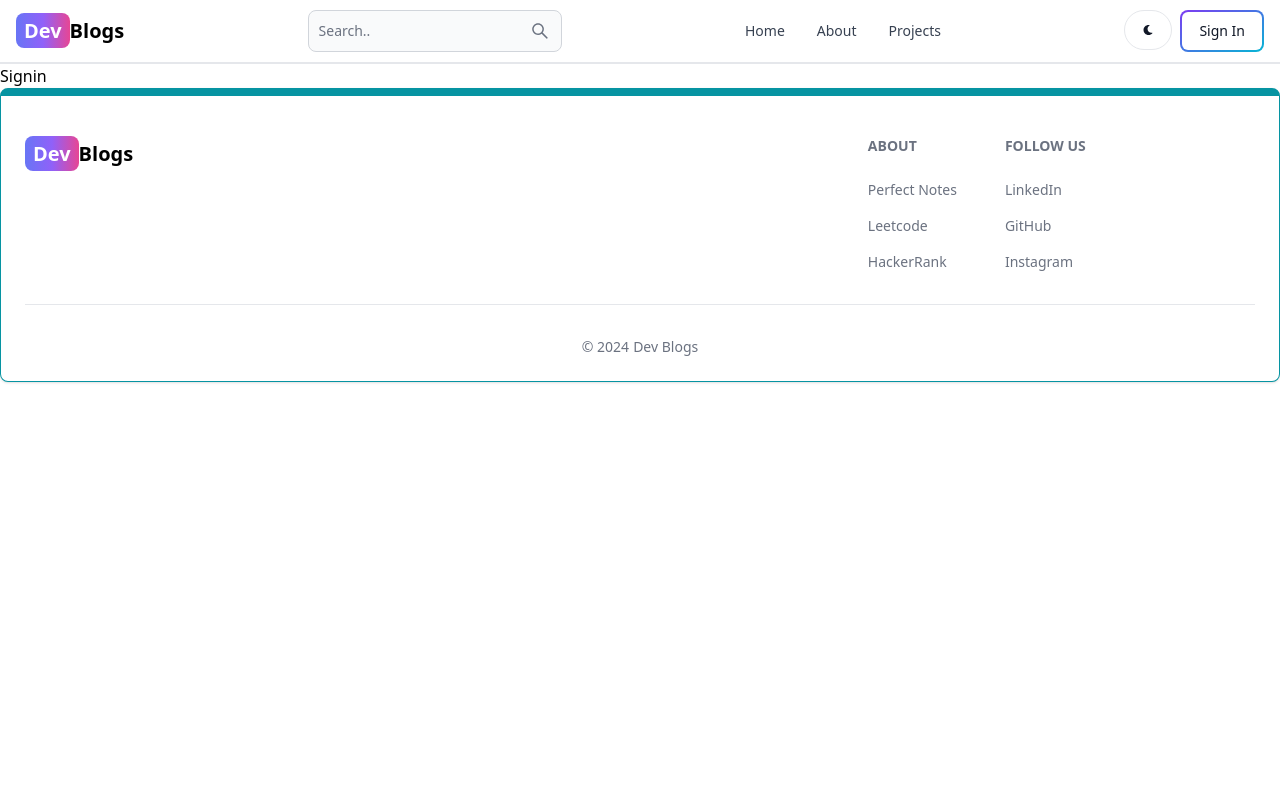
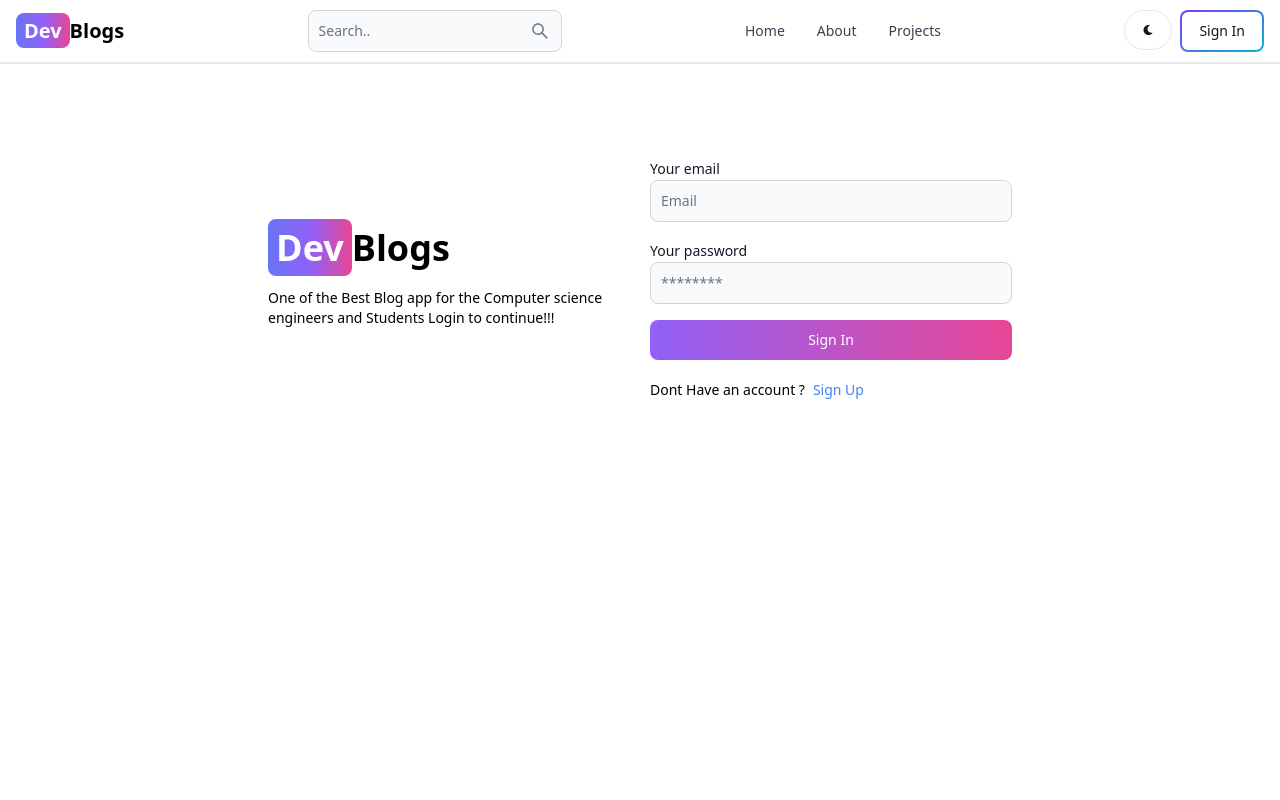
Before and after one commit to mdirshad9211/blog-app, a React (Vite) app in the folder client-side/: page /signin in a window 1280 px wide. Shown: the top 800 px of the page. Built offline with nearby package versions, Linux system fonts and the light colour scheme.

Commit message:
Completed Signin Page functionality

```diff
--- a/client-side/src/pages/Signin.jsx
+++ b/client-side/src/pages/Signin.jsx
@@ -1,5 +1,113 @@
+import { Alert, Button, Label, Spinner, TextInput } from "flowbite-react";
+import { useState } from "react";
+import { Link, useNavigate } from "react-router-dom";
+
+
+
 export default function Signin() {
+  const [formData,setFormData] = useState({});
+  const [errorMessage, setErrorMessage] = useState(null);
+  const [loading, setLoading] = useState(false);
+  const navigate = useNavigate();
+
+
+  const handleChange = (e) =>{
+    setFormData({...formData, [e.target.id]: e.target.value.trim() });
+  };
+
+
+
+
+
+  const handleSubmit = async (e) =>{
+    e.preventDefault();
+    if(!formData.email || !formData.password){
+      return setErrorMessage('Please Fill all the fields.');
+    }
+    try {
+      setLoading(true);
+      setErrorMessage(null);
+      const res = await fetch('/api/auth/signin', {
+        method: 'POST',
+        headers: { 'Content-Type': 'application/json' },
+        body: JSON.stringify(formData),
+      });
+      const data = await res.json();
+      if (data.success === false) {
+        return setErrorMessage(data.message);
+      }
+      setLoading(false);
+      if(res.ok) {
+        navigate('/');
+      }
+    } catch (error) {
+      setErrorMessage(error.message);
+      setLoading(false);
+    }
+  };
+
+
+
+
   return (
-    <div>Signin</div>
+    <div className="min-h-screen mt-20">
+      <div className="flex p-3 max-w-3xl mx-auto flex-col md:flex-row md:items-center gap-5">
+        {/* Left Side */}
+        <div className="flex-1">
+          <Link to={"/"} className="font-bold dark:text-white text-4xl">
+              <span  className="px-2 py-1 bg-gradient-to-r from-indigo-500 via-purple-500 to-pink-500 rounded-lg text-white"> Dev</span>
+              Blogs
+          </Link>
+          <p className="text-sm mt-5">One of the Best Blog app for the Computer science engineers and Students Login to continue!!!</p>
+        </div>
+        {/* Right Side */}
+        <div className="flex-1">
+          <form className="flex flex-col gap-4" onSubmit={handleSubmit}>
+
+            <div>
+              <Label value="Your email"/>
+              <TextInput
+              type="email"
+              placeholder="Email"
+              id="email" onChange={handleChange}/>
+            </div>
+            <div>
+              <Label value="Your password"/>
+              <TextInput
+              type="password"
+              placeholder="********"
+              id="password" onChange={handleChange} />
+            </div>
+            <Button
+              gradientDuoTone='purpleToPink'
+              type='submit'
+              disabled={loading}
+            >
+              {loading ? (
+                <>
+                  <Spinner size='sm' />
+                  <span className='pl-3'>Loading...</span>
+                </>
+              ) : (
+                'Sign In'
+              )}
+            </Button>
+          </form>
+          <div className="flex gap-2 text-sm mt-5">
+            <span>Dont Have an account ?</span>
+            <Link to={'/signup'} className="text-blue-500"> Sign Up
+            </Link>
+          </div>
+          {
+            errorMessage &&(
+              <Alert className="mt-5"
+              color={'failure'}>
+                {errorMessage}
+              </Alert>
+            )
+          }
+        </div>
+      </div>
+    </div>
   )
 }
```
